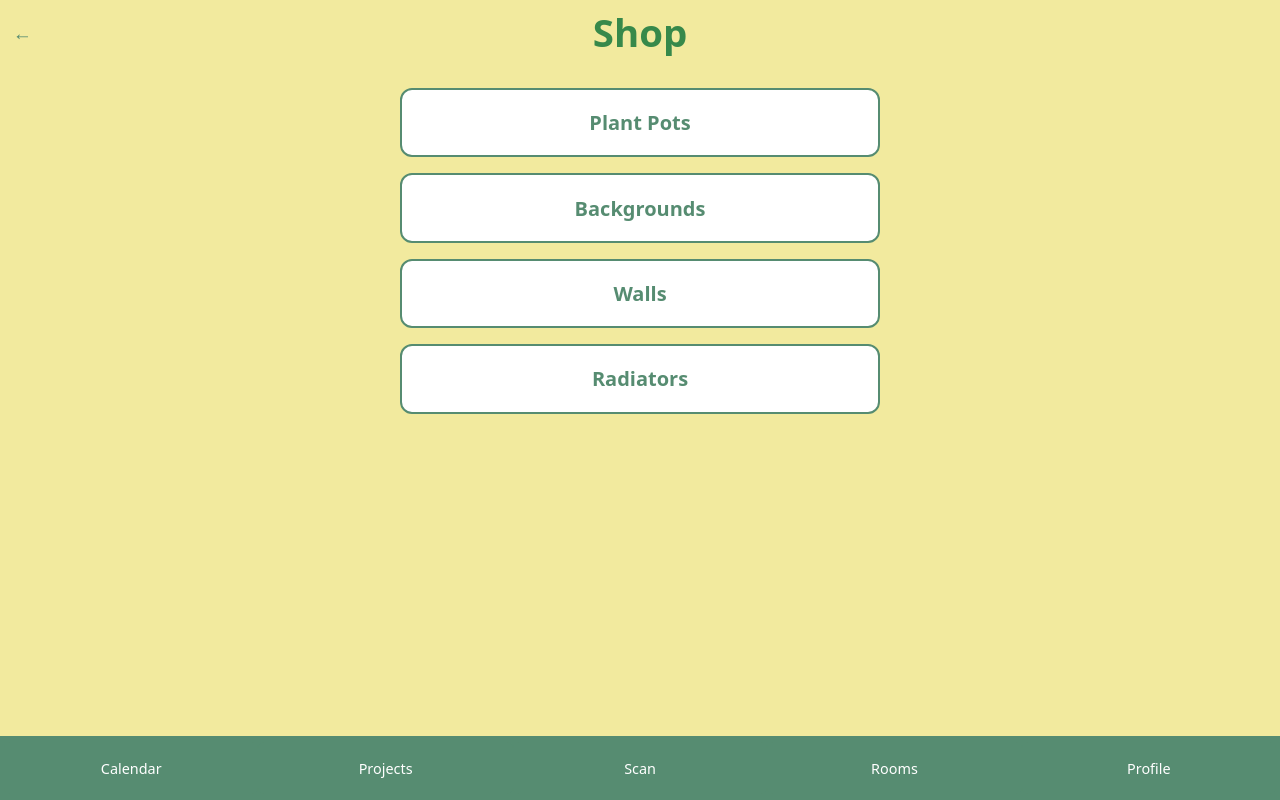
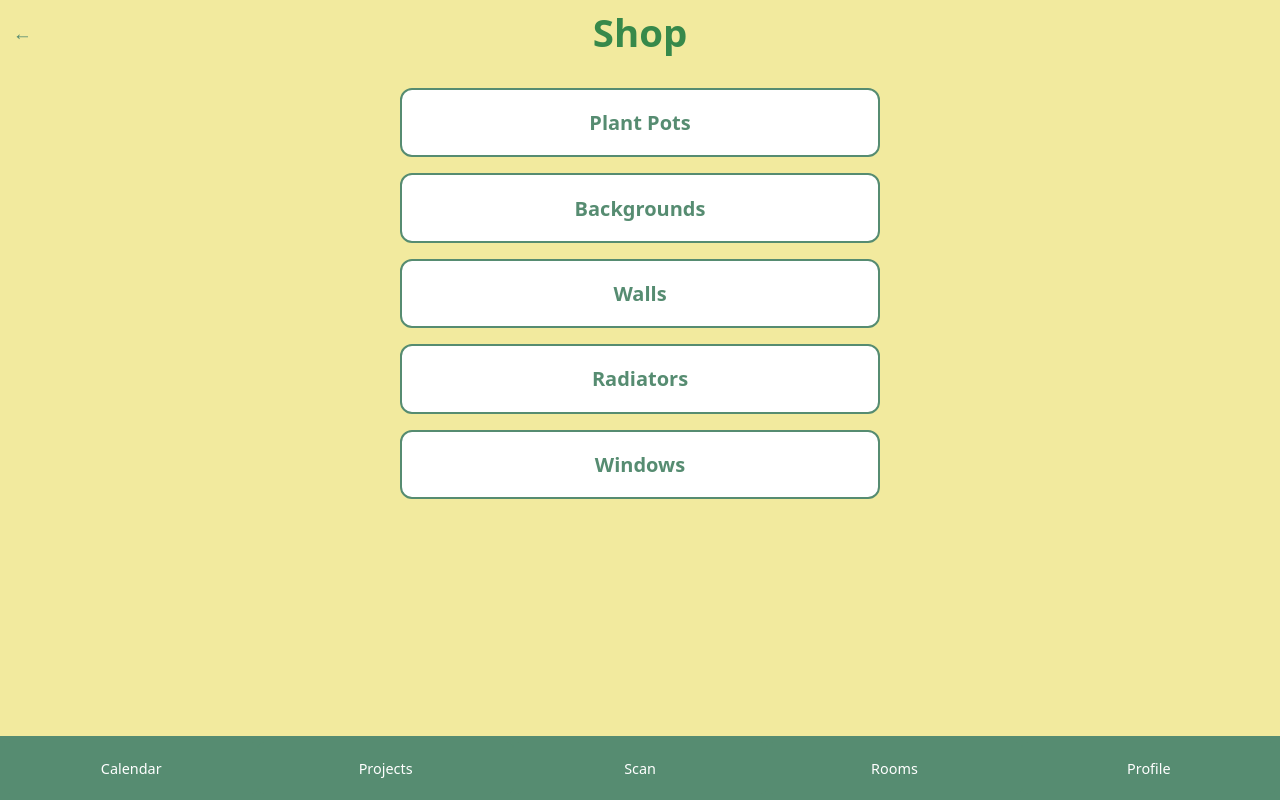
Before and after one commit to SoftwareError54/Urban-Botany, a React app in the folder Frontend/: page /shop in a window 1280 px wide. Built offline with nearby package versions, Linux system fonts and the light colour scheme; no server answers; the HTML template or start-up script is replaced by a standard one; a web font is replaced by a local one.

Commit message:
adding windows to the shop

```diff
--- a/Frontend/src/Pages/Shop.jsx
+++ b/Frontend/src/Pages/Shop.jsx
@@ -6,6 +6,7 @@ const CATEGORIES = [
     { label: 'Backgrounds', path: 'backgrounds' },
     { label: 'Walls', path: 'walls' },
     { label: 'Radiators', path: 'radiators' },
+    { label: 'Windows', path: 'windows' },
 ];
 
 function Shop() {
--- a/Frontend/src/Pages/ShopCategory.jsx
+++ b/Frontend/src/Pages/ShopCategory.jsx
@@ -57,6 +57,12 @@ function ShopCategory() {
                         ? data.filter(d => d.layer === 8 && !isDefault(d))
                         : [];
                     setItems(filtered);
+                } else if (category === 'windows') {
+                    const data = await getAllRoomDecorations();
+                    const filtered = Array.isArray(data)
+                        ? data.filter(d => d.layer === 3 && !isDefault(d))
+                        : [];
+                    setItems(filtered);
                 }
             } catch (err) {
                 setError('Failed to load items.');
@@ -73,6 +79,7 @@ function ShopCategory() {
         'backgrounds': 'Backgrounds',
         'walls': 'Walls',
         'radiators': 'Radiators',
+        'windows': 'Windows',
     }[category] ?? 'Items';
 
     if (loading) return <div className="shop-category-page"><p className="shop-empty">Loading…</p></div>;
```
Also changed, not shown: Frontend/public/RoomDecorations/windows/grey_window.png (added), Frontend/public/RoomDecorations/windows/white_window.png (added).
